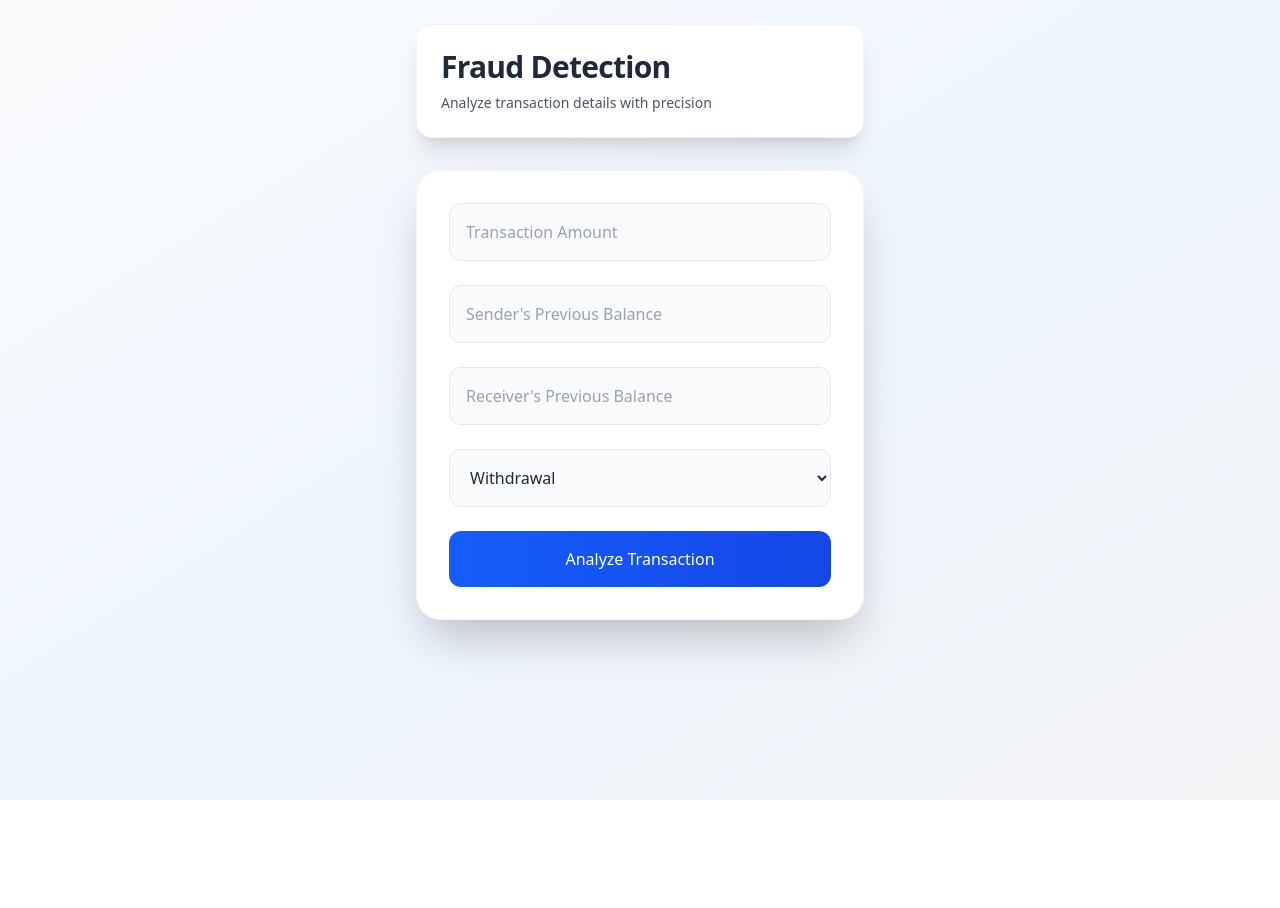
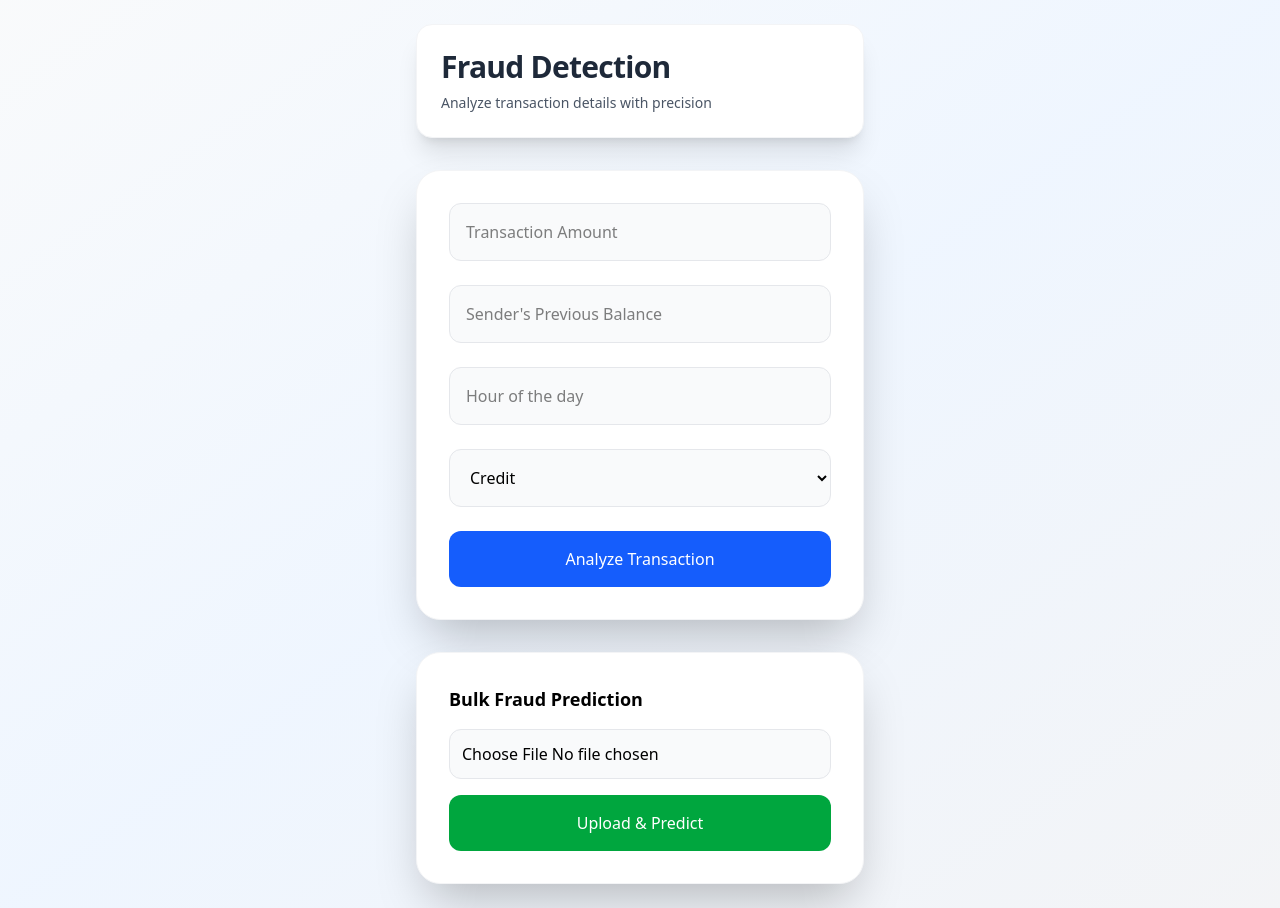
Before and after one commit to Toluwaa-o/fraud_classifier, a Next.js app: page / in a window 1280 px wide. Before the commit the page ends 800 px from the top, so only its background shows below. Built offline with nearby package versions, Linux system fonts and the light colour scheme.

Commit message:
chore: bulk predictions interface

```diff
--- a/app/page.tsx
+++ b/app/page.tsx
@@ -6,13 +6,17 @@ export default function Page() {
   const [formData, setFormData] = useState({
     amount: "",
     sender_prev_bal: "",
-    receiver_prev_bal: "",
-    type: "CASH_OUT",
+    credit: "credit",
+    hour: ""
   });
 
   const [prediction, setPrediction] = useState<null | string>(null);
   const [error, setError] = useState<null | string>(null);
   const [loading, setLoading] = useState(false);
+
+  const [bulkFile, setBulkFile] = useState<File | null>(null);
+  const [bulkResults, setBulkResults] = useState<any[] | null>(null);
+  const [bulkLoading, setBulkLoading] = useState(false);
 
   const handleChange = (e: React.ChangeEvent<HTMLInputElement | HTMLSelectElement>) => {
     const { name, value, type } = e.target;
@@ -33,12 +37,6 @@ export default function Page() {
     setPrediction(null);
     setError(null);
 
-    if (formData.amount > formData.sender_prev_bal) {
-      setLoading(false);
-      setError("Transaction amount cannot be more than sender balance")
-      return
-    }
-
     try {
       const API_URL = process.env.NEXT_PUBLIC_API_URL;
 
@@ -48,11 +46,10 @@ export default function Page() {
         body: JSON.stringify({
           amount: parseFloat(formData.amount),
           sender_prev_bal: parseFloat(formData.sender_prev_bal),
-          receiver_prev_bal: parseFloat(formData.receiver_prev_bal),
-          type: formData.type,
+          hour: parseFloat(formData.hour),
+          credit: formData.credit,
         }),
       });
-
 
       const data = await res.json();
 
@@ -69,6 +66,40 @@ export default function Page() {
     }
   };
 
+  const handleBulkUpload = async (e: React.FormEvent) => {
+    e.preventDefault();
+    if (!bulkFile) {
+      setError("Please select a CSV or Excel file");
+      return;
+    }
+    setBulkLoading(true);
+    setError(null);
+    setBulkResults(null);
+
+    try {
+      const API_URL = process.env.NEXT_PUBLIC_API_URL;
+      const formData = new FormData();
+      formData.append("file", bulkFile);
+
+      const res = await fetch(`${API_URL}/predict-bulk`, {
+        method: "POST",
+        body: formData,
+      });
+
+      const data = await res.json();
+      if (Array.isArray(data)) {
+        setBulkResults(data);
+      } else {
+        setError("Invalid bulk response");
+      }
+    } catch (err) {
+      console.error("Bulk upload error:", err);
+      setError("Error uploading file");
+    } finally {
+      setBulkLoading(false);
+    }
+  };
+
   return (
     <div className="min-h-screen flex flex-col items-center justify-start bg-gradient-to-br from-gray-50 via-blue-50 to-gray-100 p-6 font-sans">
       <header className="w-full max-w-md bg-white text-gray-900 p-6 rounded-2xl shadow-xl mb-8 border border-gray-100 transition-all duration-300">
@@ -76,7 +107,8 @@ export default function Page() {
         <p className="text-gray-600 text-sm font-medium">Analyze transaction details with precision</p>
       </header>
 
-      <div className="w-full max-w-md bg-white p-8 rounded-3xl shadow-2xl border border-gray-100">
+      {/* Single Transaction Form */}
+      <div className="w-full max-w-md bg-white p-8 rounded-3xl shadow-2xl border border-gray-100 mb-8">
         <form onSubmit={handleSubmit} className="space-y-6">
           <input
             type="number"
@@ -84,8 +116,8 @@ export default function Page() {
             placeholder="Transaction Amount"
             value={formData.amount}
             onChange={handleChange}
-            className="w-full border border-gray-200 rounded-xl p-4 focus:outline-none focus:ring-2 focus:ring-blue-300 focus:border-transparent bg-gray-50 text-gray-800 placeholder-gray-400 transition-all duration-200"
             required
+            className="w-full border border-gray-200 rounded-xl p-4 bg-gray-50"
           />
           <input
             type="number"
@@ -93,87 +125,104 @@ export default function Page() {
             placeholder="Sender's Previous Balance"
             value={formData.sender_prev_bal}
             onChange={handleChange}
-            className="w-full border border-gray-200 rounded-xl p-4 focus:outline-none focus:ring-2 focus:ring-blue-300 focus:border-transparent bg-gray-50 text-gray-800 placeholder-gray-400 transition-all duration-200"
             required
+            className="w-full border border-gray-200 rounded-xl p-4 bg-gray-50"
           />
           <input
             type="number"
-            name="receiver_prev_bal"
-            placeholder="Receiver's Previous Balance"
-            value={formData.receiver_prev_bal}
+            name="hour"
+            min="0"
+            max="23"
+            placeholder="Hour of the day"
+            value={formData.hour}
             onChange={handleChange}
-            className="w-full border border-gray-200 rounded-xl p-4 focus:outline-none focus:ring-2 focus:ring-blue-300 focus:border-transparent bg-gray-50 text-gray-800 placeholder-gray-400 transition-all duration-200"
             required
+            className="w-full border border-gray-200 rounded-xl p-4 bg-gray-50"
           />
           <select
+            title="transaction type"
             name="type"
-            value={formData.type}
+            value={formData.credit}
             onChange={handleChange}
-            className="w-full border border-gray-200 rounded-xl p-4 bg-gray-50 text-gray-800 focus:outline-none focus:ring-2 focus:ring-blue-300 focus:border-transparent transition-all duration-200"
-            title="Transaction Type"
+            className="w-full border border-gray-200 rounded-xl p-4 bg-gray-50"
           >
-            <option value="CASH_IN">Deposit</option>
-            <option value="CASH_OUT">Withdrawal</option>
-            <option value="DEBIT">Debit</option>
-            <option value="PAYMENT">Payment</option>
-            <option value="TRANSFER">Transfer</option>
+            <option value="credit">Credit</option>
+            <option value="debit">Debit</option>
           </select>
 
           <button
             type="submit"
             disabled={loading}
-            className="w-full bg-gradient-to-r from-blue-600 to-blue-700 text-white p-4 rounded-xl hover:from-blue-700 hover:to-blue-800 transition-all duration-300 disabled:opacity-50 disabled:cursor-not-allowed font-medium"
+            className="w-full bg-blue-600 text-white p-4 rounded-xl"
           >
-            {loading ? 'Analyzing...' : 'Analyze Transaction'}
+            {loading ? "Analyzing..." : "Analyze Transaction"}
+          </button>
+        </form>
+      </div>
+
+      <div className="w-full max-w-md bg-white p-8 rounded-3xl shadow-2xl border border-gray-100">
+        <h2 className="text-lg font-semibold mb-4">Bulk Fraud Prediction</h2>
+        <form onSubmit={handleBulkUpload} className="space-y-4">
+          <input
+            aria-label="transactions"
+            type="file"
+            accept=".csv,.xlsx,.xls"
+            onChange={(e) => setBulkFile(e.target.files?.[0] || null)}
+            className="w-full border border-gray-200 rounded-xl p-3 bg-gray-50"
+          />
+          <button
+            type="submit"
+            disabled={bulkLoading}
+            className="w-full bg-green-600 text-white p-4 rounded-xl"
+          >
+            {bulkLoading ? "Processing..." : "Upload & Predict"}
           </button>
         </form>
 
+        {bulkResults && (
+          <div className="mt-4">
+            <h3 className="font-semibold mb-2">Predictions:</h3>
+            <pre className="bg-gray-100 p-3 rounded-lg overflow-auto text-sm">
+              {JSON.stringify(bulkResults, null, 2)}
+            </pre>
+          </div>
+        )}
+      </div>
+
       {error && (
-          <p className="mt-6 p-4 bg-red-50 text-red-800 border border-red-100 rounded-xl font-medium">
+        <p className="mt-4 p-3 bg-red-50 text-red-800 border border-red-100 rounded-xl font-medium">
           {error}
         </p>
       )}
 
-        {prediction && (() => {
-          const data = typeof prediction === 'string' ? JSON.parse(prediction) : prediction;
-
-          const fraudProb = data.fraud * 100;
-          const notFraudProb = data.not_fraud * 100;
-
-          return (
-            <div className="mt-6 space-y-2">
-              <div className="flex justify-between items-center p-3 border rounded-lg bg-red-50 border-red-200">
-                <span className="font-medium text-red-800">⚠️ Fraud Risk</span>
-                <span className="font-semibold text-red-900">{fraudProb.toFixed(1)}%</span>
-              </div>
-              <div className="flex justify-between items-center p-3 border rounded-lg bg-green-50 border-green-200">
-                <span className="font-medium text-green-800">✅ Safe / Not Fraud</span>
-                <span className="font-semibold text-green-900">{notFraudProb.toFixed(1)}%</span>
-              </div>
-            </div>
-          );
-        })()}
-
-        {prediction && (
+      {(prediction || bulkResults) && (
         <div className="mt-8">
-            <h2 className="text-xl font-semibold text-gray-800 mb-4">How Your Inputs Affect the Probability</h2>
+          <h2 className="text-xl font-semibold text-gray-800 mb-4">
+            How Your Inputs Affect the Probability
+          </h2>
           <div className="space-y-4 text-gray-700">
             <p>
-                <strong>Transaction Amount:</strong> This has a moderate influence (21%) on the fraud probability. Larger amounts may slightly increase the risk, so entering a high value could elevate the fraud likelihood.
+              <strong>Transaction Amount:</strong> This is by far the most influential factor
+              (≈53%) in determining fraud probability. Higher amounts significantly raise
+              the risk, while smaller transactions tend to be safer.
             </p>
             <p>
-                <strong>Sender&apos;s Previous Balance:</strong> This is the most significant factor (24%) in determining fraud. A low balance before the transaction might suggest higher risk, while a substantial balance could indicate a safer transaction.
+              <strong>Hour of Transaction:</strong> Time of day contributes about 23% to the model’s
+              decision. Transactions during late-night or early-morning hours are generally riskier.
             </p>
             <p>
-                <strong>Receiver&apos;s Previous Balance:</strong> This has a lower impact (13%) but still matters. A receiver with a low balance might slightly raise the fraud probability, especially if paired with other risk factors.
+              <strong>Credit Transaction:</strong> Whether the transaction is a credit (deposit) or
+              not influences fraud probability by ≈14%. Certain transaction types may be
+              more targeted by fraudsters.
             </p>
             <p>
-                <strong>Transaction Type:</strong> The type of transaction plays a role, with <strong>Transfer</strong> (22%) and <strong>Withdrawal</strong> (8%) having more influence than <strong>Payment</strong> (10%) or <strong>Debit</strong> (0%). Choosing a <strong>Deposit</strong> typically aligns with lower risk, while a <strong>Transfer</strong> or <strong>Withdrawal</strong> might increase it slightly.
+              <strong>Sender&apos;s Previous Balance:</strong> This has the smallest impact (≈9%),
+              but still matters. A low sender balance before the transaction may slightly
+              increase the chance of it being flagged as fraud.
             </p>
           </div>
         </div>
       )}
     </div>
-    </div>
   );
 }
```
Lines whose indentation alone changed are shown as unchanged.
